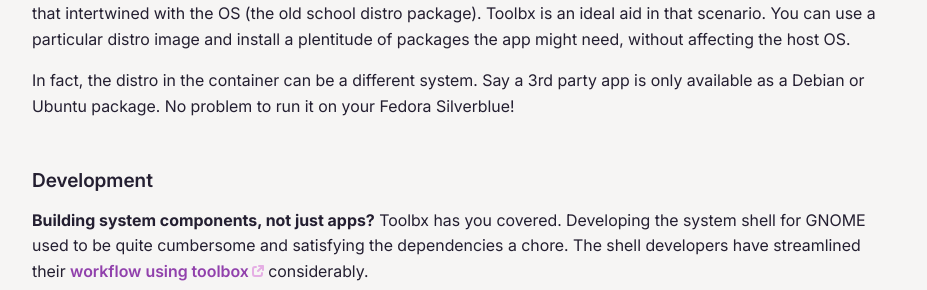
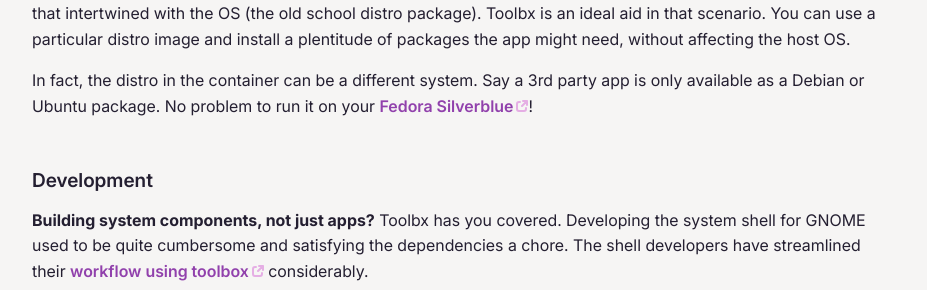
Before and after one commit to containers/containertoolbx.org, a Jekyll site: the page built from use.md, in a window 1280 px wide and 900 px high, scrolled down 364 px. Shown: the part 190-480 px from the top of the window, without its empty margins (176-1103 px from the left). Built offline with Jekyll 4.4.1, drawn with Linux system fonts in a browser that asks for light colours; some of the changed lines change nothing that is shown.

Commit message:
use: link to seilverblue

```diff
--- a/use.md
+++ b/use.md
@@ -11,7 +11,7 @@
 ## Desktop Apps
 **Toolbx isn't your average constrained container tool**. The place where **toolbx** containers shine is the desktop. While modern apps designed for the future are built on [Flatpak](https://flatpak.org), you might need to run an old style application that intertwined with the OS (the old school distro package). Toolbx is an ideal aid in that scenario. You can use a particular distro image and install a plentitude of packages the app might need, without affecting the host OS.
 
-In fact, the distro in the container can be a different system. Say a 3rd party app is only available as a Debian or Ubuntu package. No problem to run it on your Fedora Silverblue!
+In fact, the distro in the container can be a different system. Say a 3rd party app is only available as a Debian or Ubuntu package. No problem to run it on your [Fedora Silverblue](https://fedoraproject.org/atomic-desktops/silverblue/)!
 
 ## Development
 **Building system components, not just apps?** Toolbx has you covered. Developing the system shell for GNOME used to be quite cumbersome and satisfying the dependencies a chore. The shell developers have streamlined their [workflow using toolbox](https://gitlab.gnome.org/GNOME/gnome-shell/-/tree/main/tools/toolbox?ref_type=heads) considerably.
```
